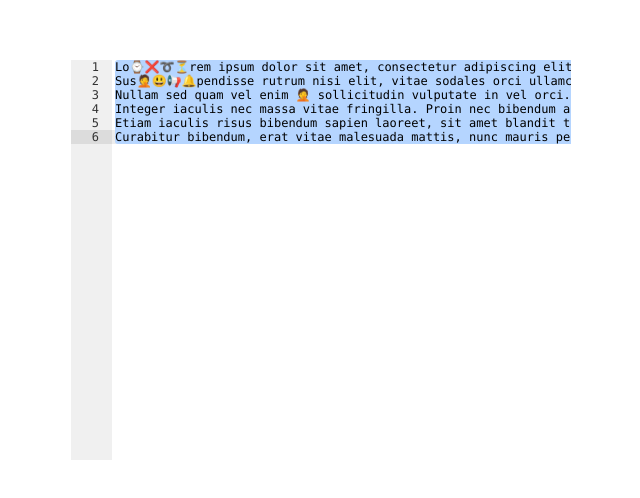
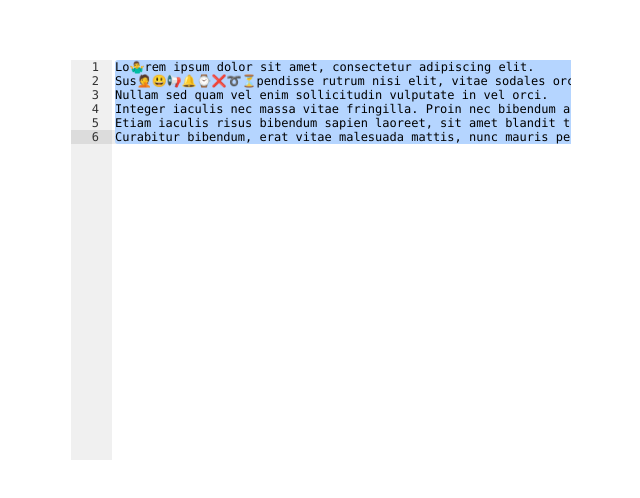
Before and after one commit to JeSuisUnCaillou/ace-tester, a Vue app: page / in a window 1280 px wide. Shown: the part 140-638 px from the top of the page, without its empty margins (319-959 px from the left). Built offline with nearby package versions, Linux system fonts and the light colour scheme.

Commit message:
add another test

```diff
--- a/src/App.vue
+++ b/src/App.vue
@@ -16,7 +16,7 @@ export default {
   },
   mounted () {
     this.editor = ace.edit("editor")
-    this.editor.setValue('Lo⌚❌➰⏳rem ipsum dolor sit amet, consectetur adipiscing elit.\nSus🤦😃📢🔔pendisse rutrum nisi elit, vitae sodales orci ullamcorper nec.\nNullam sed quam vel enim 🤦 sollicitudin vulputate in vel orci.\nInteger iaculis nec massa vitae fringilla. Proin nec bibendum ante.\nEtiam iaculis risus bibendum sapien laoreet, sit amet blandit tellus fermentum.\nCurabitur bibendum, erat vitae malesuada mattis, nunc mauris pellentesque lorem, sed consequat enim augue vitae elit. Nulla sodales eros purus, et dignissim erat cursus vel.')
+    this.editor.setValue('Lo🤷‍♂️rem ipsum dolor sit amet, consectetur adipiscing elit.\nSus🤦😃📢🔔⌚❌➰⏳pendisse rutrum nisi elit, vitae sodales orci ullamcorper nec.\nNullam sed quam vel enim sollicitudin vulputate in vel orci.\nInteger iaculis nec massa vitae fringilla. Proin nec bibendum ante.\nEtiam iaculis risus bibendum sapien laoreet, sit amet blandit tellus fermentum.\nCurabitur bibendum, erat vitae malesuada mattis, nunc mauris pellentesque lorem, sed consequat enim augue vitae elit. Nulla sodales eros purus, et dignissim erat cursus vel.')
   }
 }
 </script>
```
